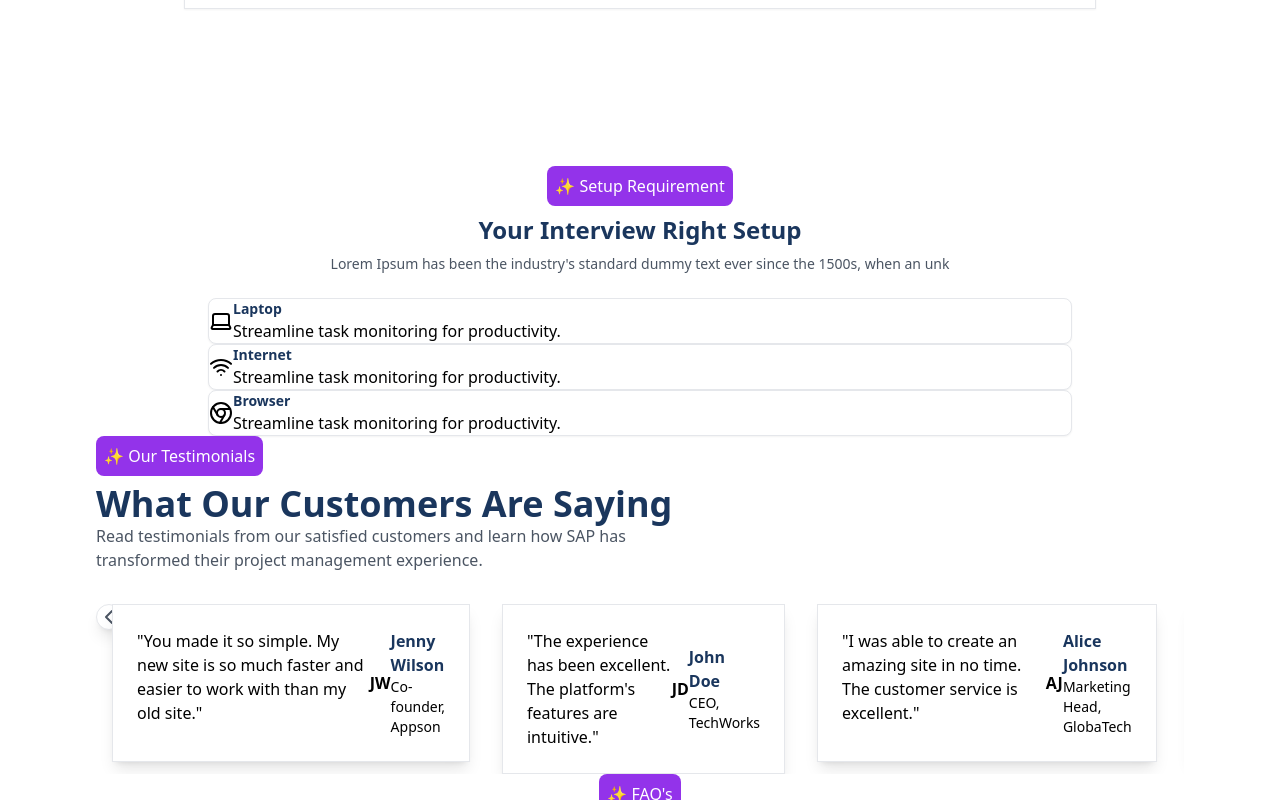
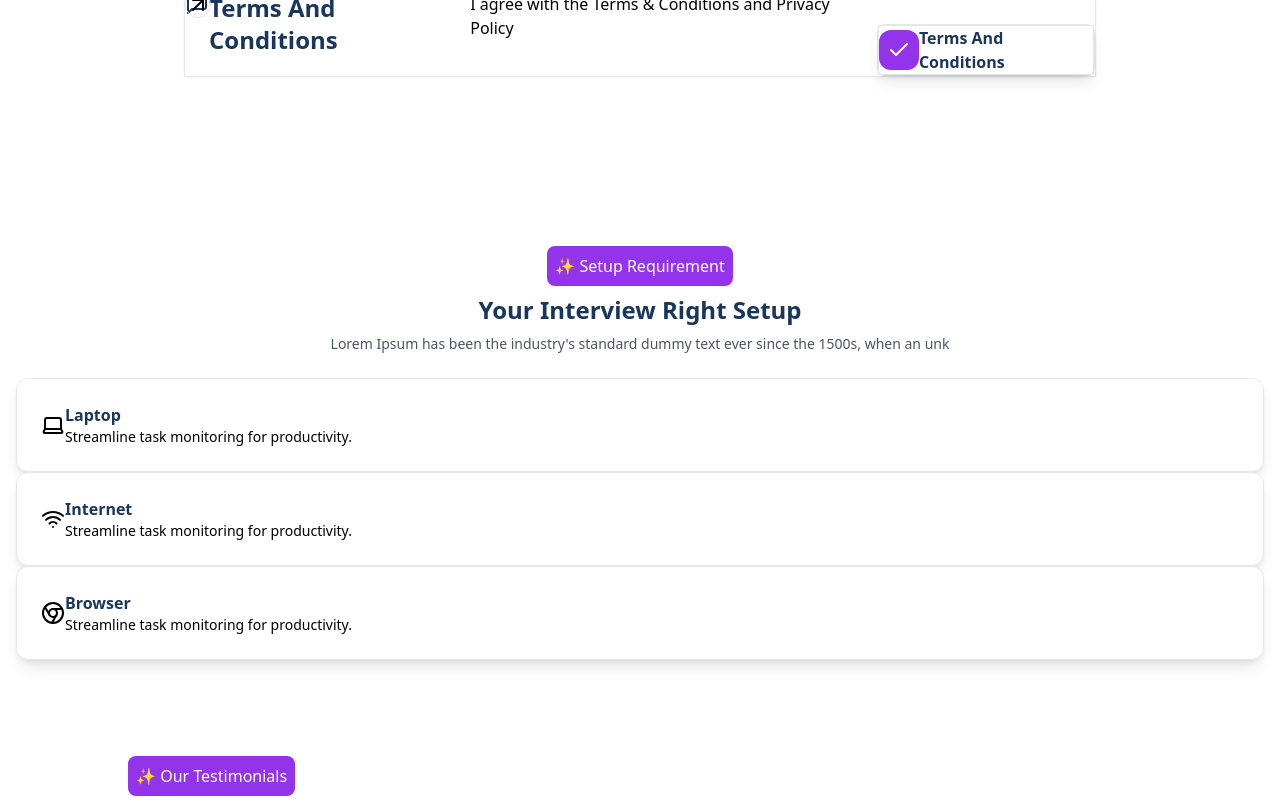
Before and after one commit to Pranith2305/openinterview, a React (Vite) app: page / in a window 1280 px wide. Shown: the part 2000-2800 px from the top of the page. Built offline with nearby package versions, Linux system fonts and the light colour scheme.

Commit message:
ui updated

```diff
--- a/Components/RequirementCards.jsx
+++ b/Components/RequirementCards.jsx
@@ -3,22 +3,23 @@ import { Laptop, Wifi, Chrome as Browser } from 'lucide-react';
 
 const RequirementCards = () => {
   return (
-    <div className="w-full max-w-4xl mx-auto px-4">
+    <div className="w-full max-w-5xl mx-auto px-4">
       {/* Requirements Cards */}
-      <div className="grid grid-cols-1 md:grid-cols-3 gap-4">
+      <div className="grid grid-cols-1 md:grid-cols-3 gap-6">
         {["Laptop", "Internet", "Browser"].map((item, index) => (
           <div
             key={item}
-            className="bg-white rounded-lg p-4 shadow-sm border border-gray-100 flex items-center space-x-4"
+            className="bg-white rounded-xl p-6 shadow-lg border flex items-center space-x-6"
           >
-            <div className="bg-purple-100/50 w-10 h-10 rounded-lg flex items-center justify-center">
-              {index === 0 && <Laptop className="w-5 h-5 text-purple-600" />}
-              {index === 1 && <Wifi className="w-5 h-5 text-purple-600" />}
-              {index === 2 && <Browser className="w-5 h-5 text-purple-600" />}
+            {/* Icon container with square dimensions */}
+            <div className="bg-purple-100 p-1 w-14h-14 rounded-lg flex items-center justify-center">
+              {index === 0 && <Laptop className="w-8 h-8 text-purple-600" />}
+              {index === 1 && <Wifi className="w-8 h-8 text-purple-600" />}
+              {index === 2 && <Browser className="w-8 h-8 text-purple-600" />}
             </div>
             <div>
-              <h3 className="font-semibold text-[#1a365d] text-sm">{item}</h3>
-              <p className="text-gray-500 text-xs">
+              <h3 className="font-semibold text-[#1a365d] text-lg">{item}</h3>
+              <p className="text-gray-500 text-sm">
                 Streamline task monitoring for productivity.
               </p>
             </div>
--- a/src/App.jsx
+++ b/src/App.jsx
@@ -39,9 +39,9 @@ export default function App() {
       linear-gradient(to right, rgba(255, 255, 255, 0.1) 1px, transparent 1px),
       linear-gradient(to bottom, rgba(255, 255, 255, 0.1) 1px, transparent 1px)
     `,
-          backgroundSize: "40px 40px",
-          backgroundPosition: "top",
-          backgroundAttachment: "fixed",
+    backgroundSize: "40px 40px",  // grid size
+    backgroundPosition: "top",    // position at the top
+    backgroundAttachment: "fixed",  // fixed background scrolling
     zIndex: 0,
   }}
 >
@@ -55,8 +55,8 @@ export default function App() {
     </div>
 
     {/* Main Content */}
-          <div className="text-center mb-6"> {/* Reduced margin */}
-            <h1 className="text-4xl md:text-5xl font-bold text-white mb-2">
+    <div className="text-center mb-6">
+      <h1 className="text-4xl md:text-5xl font-bold text-white mb-4">
         Welcome to Your Interview Journey
         <br />
         with OpenIntervue
@@ -76,9 +76,9 @@ export default function App() {
         linear-gradient(to right, rgba(255, 255, 255, 0.1) 1px, transparent 1px),
         linear-gradient(to bottom, rgba(255, 255, 255, 0.1) 1px, transparent 1px)
       `,
-      backgroundSize: '40px 40px',
-      backgroundPosition: 'top',
-      opacity: 0.3, // adjust opacity to make grid light
+      backgroundSize: '40px 40px',  // grid size
+      backgroundPosition: 'top',    // position at the top
+      opacity: 0.3,  // adjust opacity for light grid effect
       zIndex: -1
     }}
   />
@@ -111,7 +111,7 @@ export default function App() {
 
 
       {/*set up section */}
-      <div className="w-full max-w-6xl mx-auto p-6 px-24">
+      <div className="w-full max-w-6xl mx-auto p-6 px-24 mt-8">
         {/* Header */}
         <div className="text-center mb-8">
           <div className="text-white bg-purple-600 p-2 rounded-lg font-medium mb-2 inline-block">
@@ -129,7 +129,7 @@ export default function App() {
         </div>
       </div>
 
-      <div className="text-center mb-6">
+      <div className="text-center mb-6 mt-12">
         <div className="text-white bg-purple-600 p-2 rounded-lg font-medium mb-2 inline-block">
           <span className="text-white">✨</span> Setup Requirement
         </div>
@@ -141,10 +141,19 @@ export default function App() {
           1500s, when an unk
         </p>
       </div>
-     <RequirementCards/>
+      <RequirementCards />
+      <div className="p-24 ">
       <Testimonials />
+      </div>
+      {/* Faq Section */}
+      <div className="mb-12 p-24">
         <FaqSection />
+      </div>
+
+      {/* Footer Section */}
+        <div className="mb-2">
         <Footer />
+        </div>
     </div>
   );
 }
```
Lines whose indentation alone changed are shown as unchanged.
